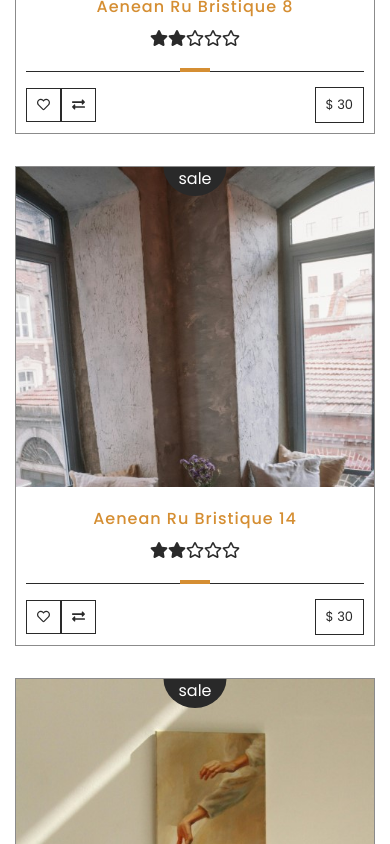
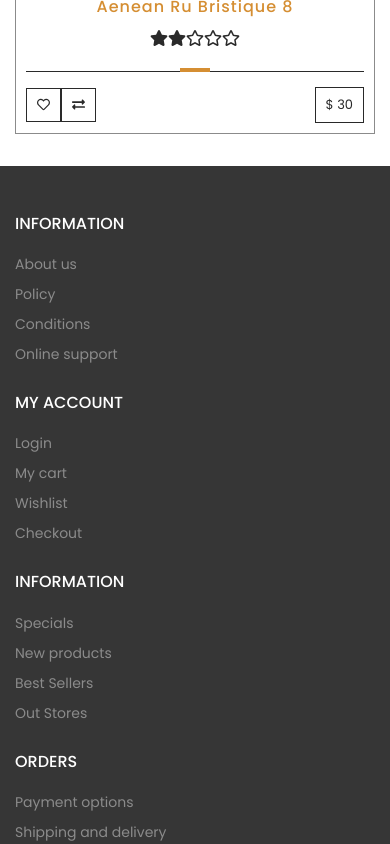
Before and after one commit to matwjablonski/kodilla-wdp-2409-01, a React (Create React App) app: page / in a window 390 px wide. Shown: the part 2460-3304 px from the top of the page. Built offline with nearby package versions, Linux system fonts and the light colour scheme.

Commit message:
pre-merge

```diff
--- a/src/components/features/NewFurniture/NewFurniture.js
+++ b/src/components/features/NewFurniture/NewFurniture.js
@@ -1,23 +1,32 @@
-import styles from './NewFurniture.module.scss';
-import React, { useState } from 'react';
+import React, { useState, useEffect } from 'react';
 import PropTypes from 'prop-types';
 import ProductBox from '../../common/ProductBox/ProductBox';
 import Swipeable from '../Swipeable/Swipeable';
 import { useSelector, useDispatch } from 'react-redux';
 import { getCompare, changeCompare } from '../../../redux/productsRedux';
+import { getRWD } from '../../../redux/rwdRedux';
 import ComparisonBar from '../../features/ComparisonBar/ComparisonBar';
+import styles from './NewFurniture.module.scss';
 
 const NewFurniture = ({ categories, products }) => {
   const [activePage, setActivePage] = useState(0);
   const [activeCategory, setActiveCategory] = useState('bed');
   const [fade, setFade] = useState(false);
+  const [pagesCount, setPagesCount] = useState(0);
+  const [categoryProducts, setCategoryProducts] = useState([]);
 
   const selectedProducts = useSelector(state => getCompare(state));
+  const rwd = useSelector(state => getRWD(state));
   const dispatch = useDispatch();
 
-  const categoryProducts = products.filter(item => item.category === activeCategory);
-  const pagesCount = Math.ceil(categoryProducts.length / 8);
+  // Update categoryProducts and pagesCount when activeCategory or products change
+  useEffect(() => {
+    const filteredProducts = products.filter(item => item.category === activeCategory);
+    setCategoryProducts(filteredProducts);
+    setPagesCount(Math.ceil(filteredProducts.length / rwd.products));
+  }, [activeCategory, products, rwd.products]);
 
+  // Handle page change with fade effect
   const handlePageChange = newPage => {
     setFade(true);
     setTimeout(() => {
@@ -26,6 +35,7 @@ const NewFurniture = ({ categories, products }) => {
     }, 300);
   };
 
+  // Handle category change with fade effect
   const handleCategoryChange = newCategory => {
     setFade(true);
     setTimeout(() => {
@@ -35,6 +45,7 @@ const NewFurniture = ({ categories, products }) => {
     }, 300);
   };
 
+  // Handle product comparison logic
   const handleCompare = id => {
     const isCompared = selectedProducts.some(product => product.id === id);
     if (!isCompared) {
@@ -91,8 +102,13 @@ const NewFurniture = ({ categories, products }) => {
             </div>
           </div>
           <div className={`row ${fade ? styles.fadeOut : styles.fadeIn}`}>
-            {categoryProducts.slice(activePage * 8, (activePage + 1) * 8).map(item => (
-              <div key={item.id} className='col-xl-3 col-l-4 col-md-4 col-sm-6 col-12'>
+            {categoryProducts
+              .slice(activePage * rwd.products, (activePage + 1) * rwd.products)
+              .map(item => (
+                <div
+                  key={item.id}
+                  className='col-xl-3 col-l-4 col-md-4 col-sm-6 col-12'
+                >
                   <ProductBox
                     {...item}
                     handleCompare={handleCompare}
```
Lines whose indentation alone changed are shown as unchanged.
